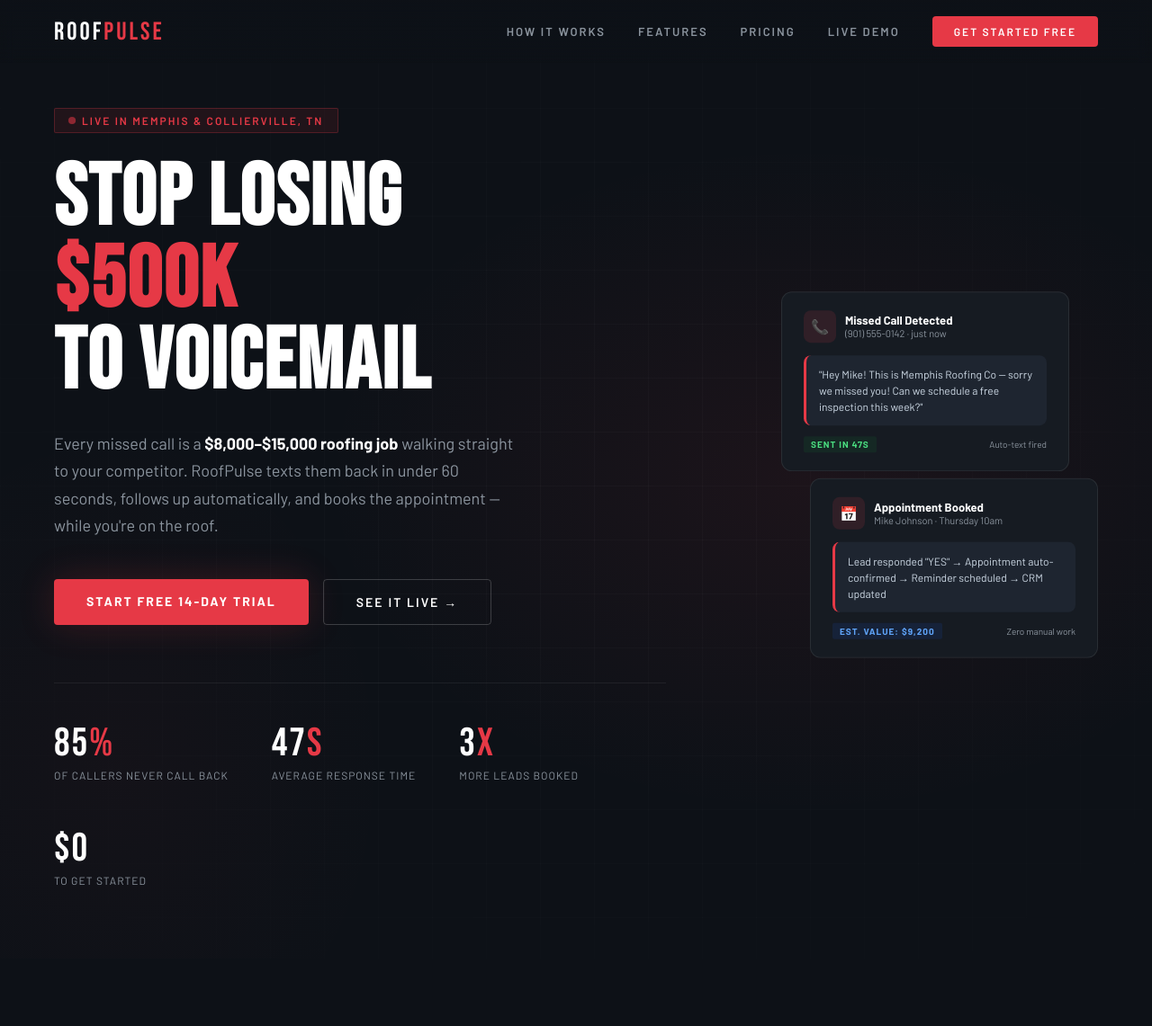
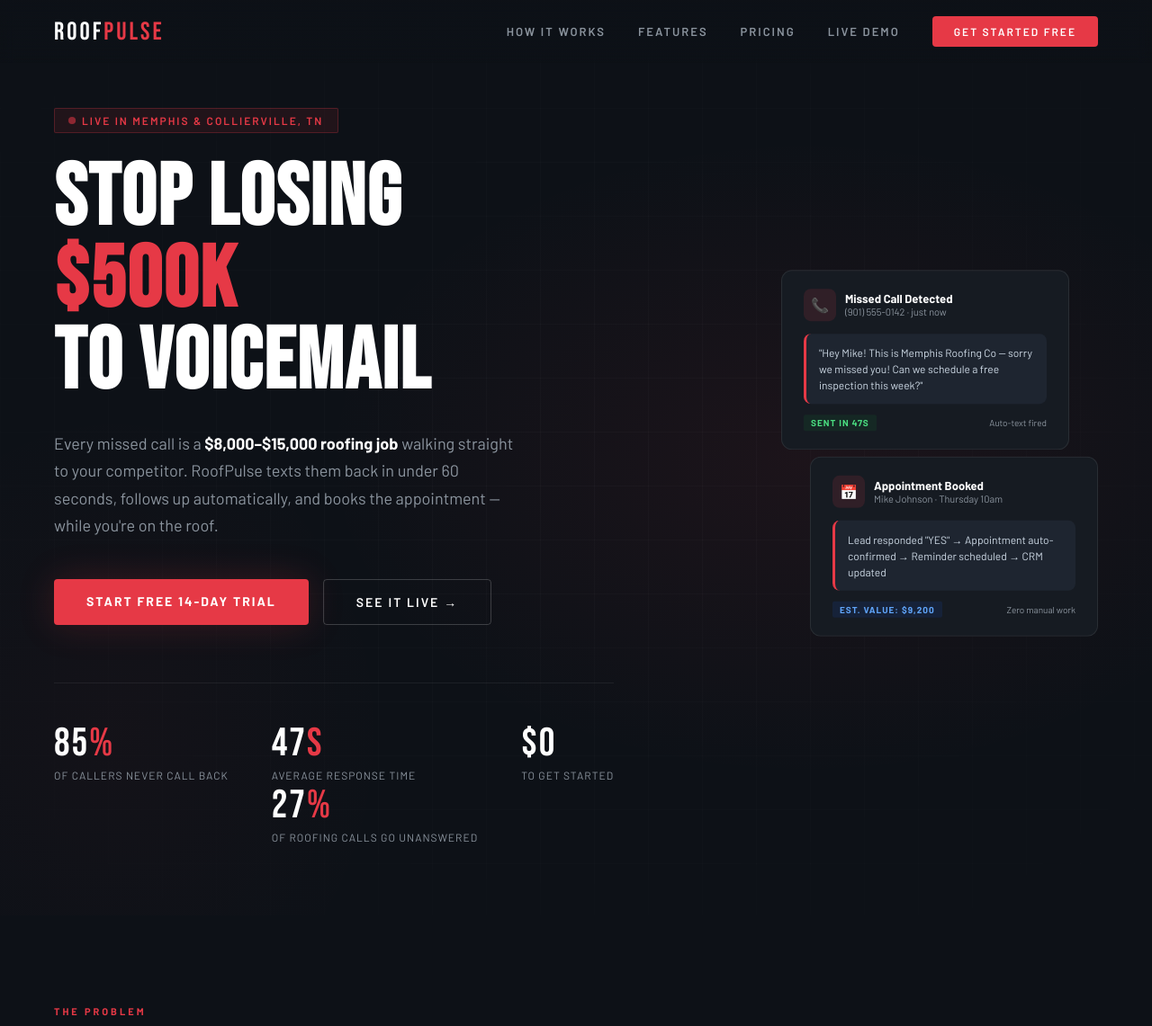
Before and after one commit to Roof-Pulse/RoofPulse-Site, a Flask app: page / in a window 1280 px wide. Shown: the top 1141 px of the page at 90% size. Run offline with Flask 3, Linux system fonts and the light colour scheme.

Commit message:
Update landing.html

```diff
--- a/roofpulse_site_v2/roofpulse/templates/landing.html
+++ b/roofpulse_site_v2/roofpulse/templates/landing.html
@@ -697,10 +697,10 @@
       <div class="stat">
         <div class="stat-num">47<span>s</span></div>
         <div class="stat-label">Average response time</div>
-      </div>
-      <div class="stat">
-        <div class="stat-num">3<span>x</span></div>
-        <div class="stat-label">More leads booked</div>
+     <div class="stat">
+  <div class="stat-num">27<span>%</span></div>
+  <div class="stat-label">of roofing calls go unanswered</div>
+</div>
       </div>
       <div class="stat">
         <div class="stat-num">$0</div>
```
